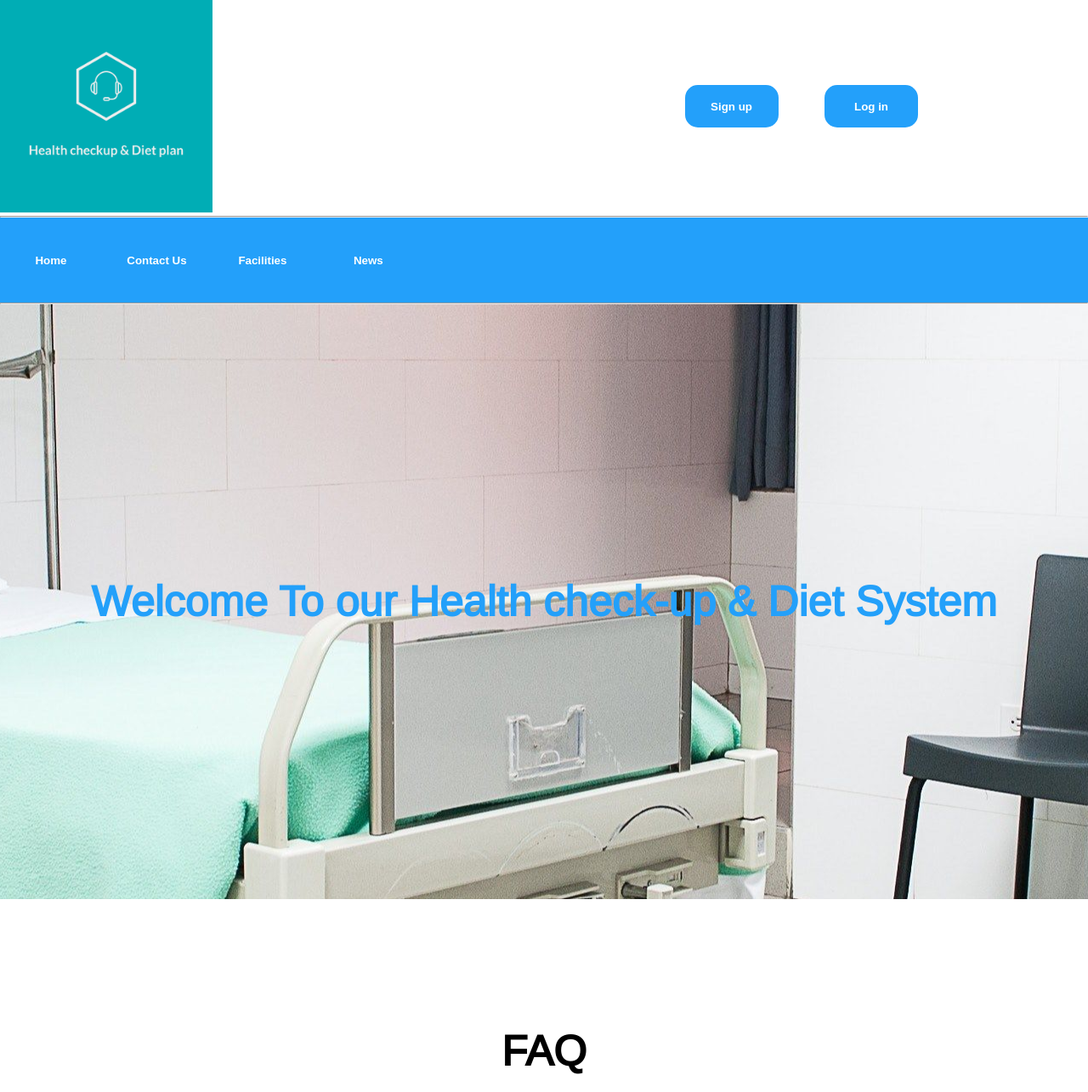
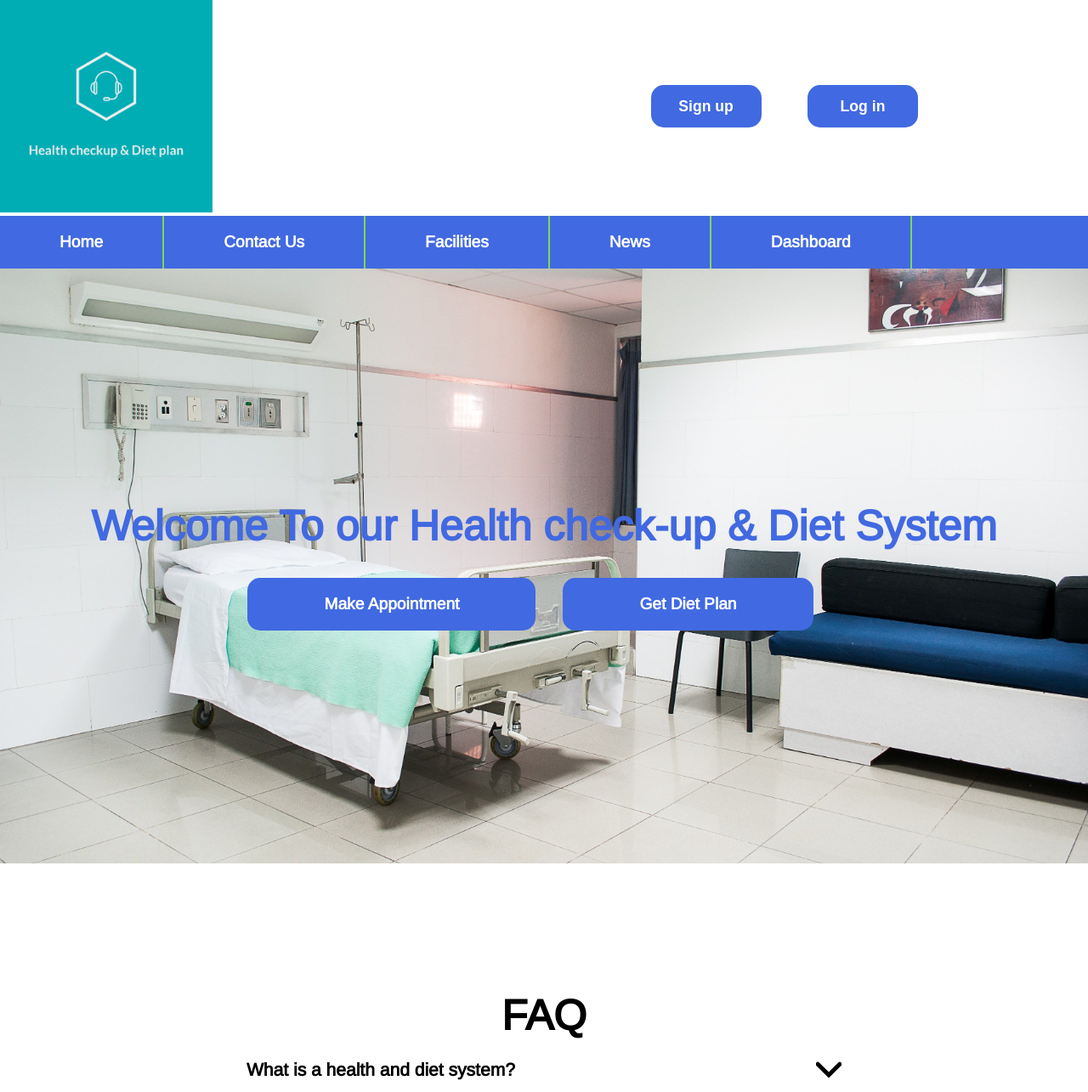
Before and after one commit to hxshan/Health_CheckUp_System, a PHP site: page / in a window 1280 px wide. Shown: the top 1285 px of the page at 85% size. Run offline with PHP 8.4, Linux system fonts and the light colour scheme.

Commit message:
Css Nav Fixes

```diff
--- a/index.php
+++ b/index.php
@@ -25,15 +25,21 @@
         </div>
       </div>
       <div class="medium">
-        <hr />
-        <a href="index.php"><button>Home</button></a>
-        <a href="pages/contact.php"><button>Contact Us</button></a>
-        <a href="pages/facility.php"><button>Facilities</button></a>
-        <a href="pages/news.php"><button>News</button></a>
-        <hr />
+
+        <a href="index.php">Home</a>
+        <a href="pages/contact.php">Contact Us</a>
+        <a href="pages/facility.php">Facilities</a>
+        <a href="pages/news.php">News</a>
+        <a href="#">Dashboard</a>
+
       </div>
       <div class="center">
         <h1>Welcome To our Health check-up & Diet System</h1>
+        <div class="appointment-btns">
+          <a href="#">Make Appointment</a>
+          <a href="#">Get Diet Plan</a>
+        </div>
+
       </div>
       <section>
         <h1 class="title">FAQ</h1>
--- a/styles/Static_site.css
+++ b/styles/Static_site.css
@@ -18,10 +18,13 @@ main{
     justify-content: center;
     align-items: center;
     background-image: url(../images/4113082.jpg);
+    background-repeat:no-repeat;
     background-position: center;
+    background-size:cover;
     min-height: 700px;
-    width:100vw;
+    max-width:100vw;
     color: white;
+    overflow-x: hidden;
 }
 
 .top{
@@ -34,44 +37,49 @@ main{
 }
 .log button{
     min-height: 50px;
-    min-width: 110px;
+    min-width: 130px;
     top: 100px;
     margin-right: 50px;
     margin-top: 100px;
-    background-color:#23A0FA;
+    background-color:royalblue;
     border-radius: 15px;
     border: none;
     color: white;
     transition: 0.5s;
     font-weight: bold;
+    font-size: 1.1rem;
 }
 
 .top button:hover{
-    background-color:#15F68A;
+    background-color:#7FD858;
     cursor: pointer;
     color: black;
 }
-
-.medium button{
-    min-height: 100px;
-    min-width: 120px;
-    border: none;
-    border-radius:none;
-    background-color:#23A0FA ;
+.medium{
+    display: flex;
+}
+.medium a{
+    padding:20px 70px 20px 70px;
+    background-color:royalblue ;
     transition: 0.5s;
     color:white;
+    text-decoration: none;
     font-weight: bold;
+    font-size: 1.2rem;
+    border-right:2px solid #7FD858;
 }
-.medium button:hover{
-    background-color: #15F68A;
+.medium a:hover{
+    background-color: #7FD858;
     color: black;
     cursor: pointer;
+    border-right:2px solid royalblue;
 }
 .medium{
-    background-color: #23A0FA;
+    background-color: royalblue;
     overflow-x: hidden;
+    border: none;
 }
-.medium h1{
+/*.medium h1{
     margin-bottom: 150px;
     max-width: 450px;
     text-align: center;
@@ -79,7 +87,7 @@ main{
     font-weight: bolder;
     color: #23A0FA;
     font-family: 'Roboto Condensed', sans-serif;
-}
+}*/
 .but button{
     border-radius: 15px;
     min-width: 250px;
@@ -90,6 +98,33 @@ main{
 .but{
     align-items: center;
 }
+.appointment-btns{
+    display: flex;
+    width: 100vw;
+    justify-content: center;
+    margin-top: 2rem;
+
+
+}
+.appointment-btns a{
+    text-decoration: none;
+    padding:20px 90px 20px 90px;
+    background-color:royalblue ;
+    transition: 0.5s;
+    color:white;
+    text-decoration: none;
+    font-weight: bold;
+    font-size: 1.2rem;
+    border-radius: 15px;
+    margin-right: 2rem;
+}
+.appointment-btns a:hover{
+    background-color: #7FD858;
+    color: black;
+    cursor: pointer;
+
+}
+
 section{
     display: flex;
     flex-direction: column;
@@ -286,7 +321,7 @@ form h3{
 /*------------------------------------------facilities page css---------------------------------------------------------------------------------------*/
 
 .center h1{
-    color:#23A0FA;
+    color:royalblue;
     font-size: 50px;
 }
 
--- a/styles/signup.css
+++ b/styles/signup.css
@@ -66,7 +66,6 @@
 
   .message {
     font-size: 1.2rem;
-
     background: -webkit-linear-gradient(#7fd858, royalblue);
     -webkit-background-clip: text;
     -webkit-text-fill-color: transparent;
```
Also changed, not shown: pages/contact.php (+4 -4 lines), pages/facility.php (+4 -4 lines), pages/news.php (+4 -4 lines).
